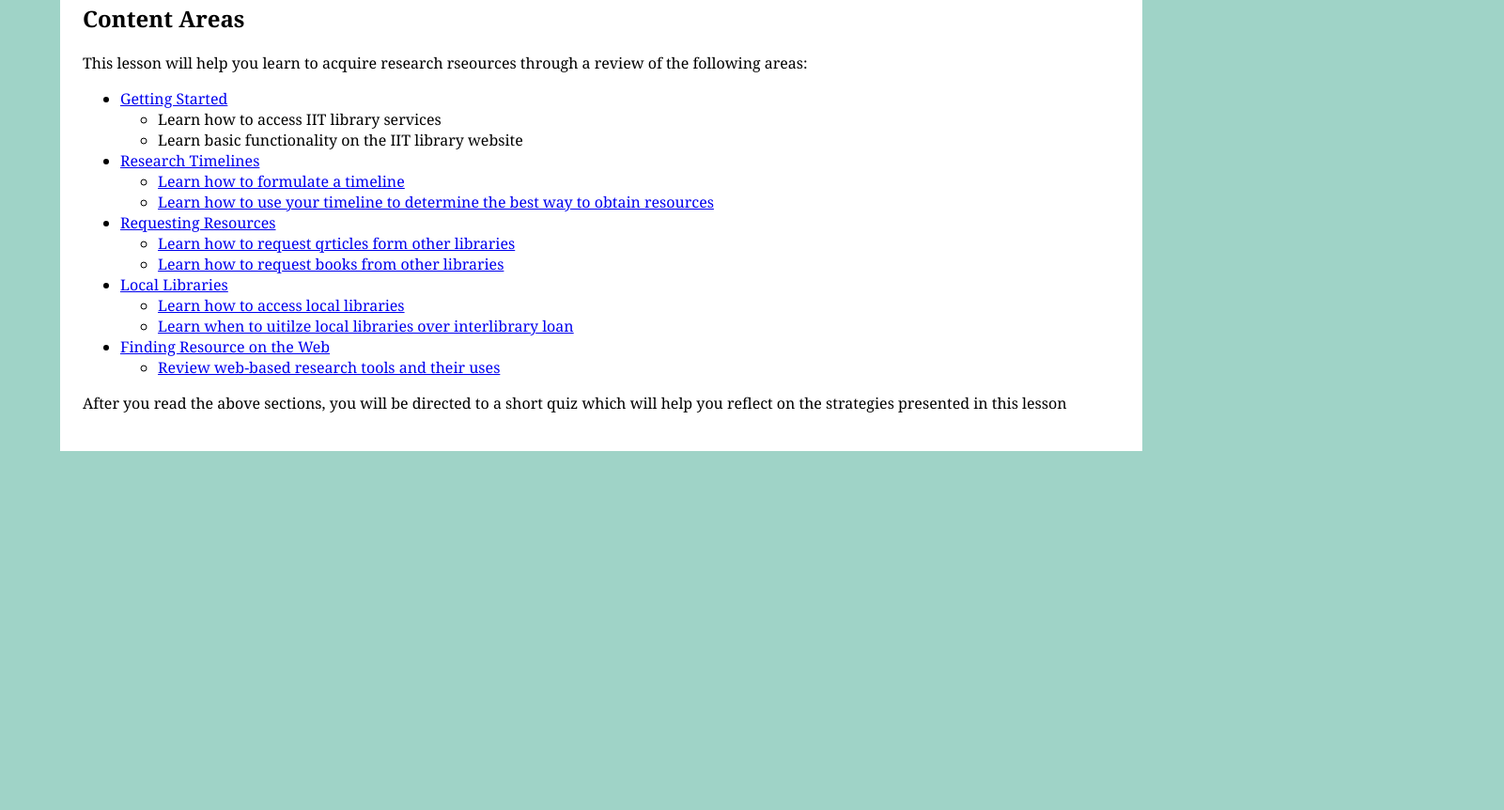
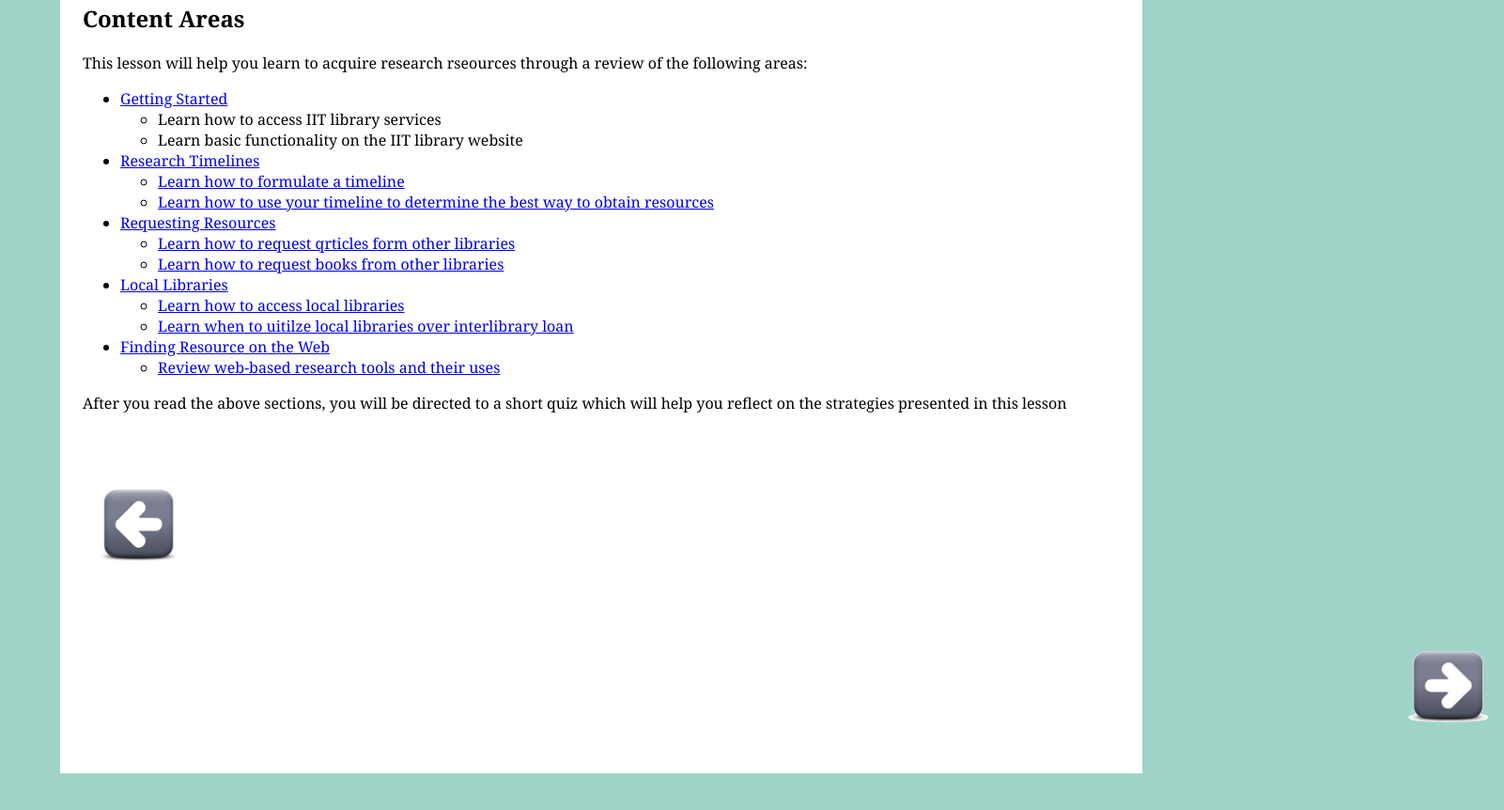
Before and after one commit to Scum55/Infrastructure, a plain HTML site: page pages/Research/research.html in a window 1280 px wide. Shown: the part 358-1220 px from the top of the page at 94% size, 1601 px wide, since content can reach past the window. Before the commit the page ends 902 px from the top, so only its background shows below. Drawn offline with Linux system fonts and the light colour scheme.

Commit message:
adding navigation

```diff
--- a/pages/Research/research.html
+++ b/pages/Research/research.html
@@ -76,6 +76,8 @@
           </ul>
           <p>After you read the above sections, you will be directed to a short quiz which will help you reflect on the strategies presented in this lesson</p>
         </nav>
+        <button id="but-left", type="submit" onclick="window.location.href = '../../index.html';"><img src="../../static/arrow_left.gif" alt="click to navigate to the previous page"></button>
+      <button id="but-right", type="submit" onclick="window.location.href = 'gstarted.html';"><img src="../../static/arrow_right.gif" alt="click to navigate to the previous page"></button>
         </section>
         </body>
         </html>
--- a/style.css
+++ b/style.css
@@ -67,6 +67,28 @@
     margin-top: 3em;
     min-height: 50vh
   }
+  #but-left{
+    background-color: transparent;
+    border: none;
+    cursor: pointer;
+    padding-top: 3em;
+
+  }
+  #but-left img {
+    width: 8em;
+    height: 8em;
+  }
+  #but-right{
+    background-color: transparent;
+    border: none;
+    cursor: pointer;
+    padding-top: 3em;
+    padding-left: 105em;
+  }
+  #but-right img{
+    width: 8em;
+    height: 8em;
+  }
 
     .first-color {
     background: #ececec;
```
Also changed, not shown: pages/Research/gstarted.html (+2 -0 lines), pages/Research/libraries.html (+2 -0 lines), pages/Research/rresources.html (+2 -0 lines), pages/Research/rtime.html (+2 -0 lines), pages/Research/web.html (+1 -0 lines), static/arrow_left.gif (added), static/arrow_right.gif (added), static/datalesson_fig2.png (added), static/datalesson_fig3 (1).png (added), static/datalesson_fig3.png (added), static/datalesson_fig4.png (added), static/datalesson_fig5.png (added), static/datalesson_fig6.png (added), static/datalesson_fig7.png (added).
